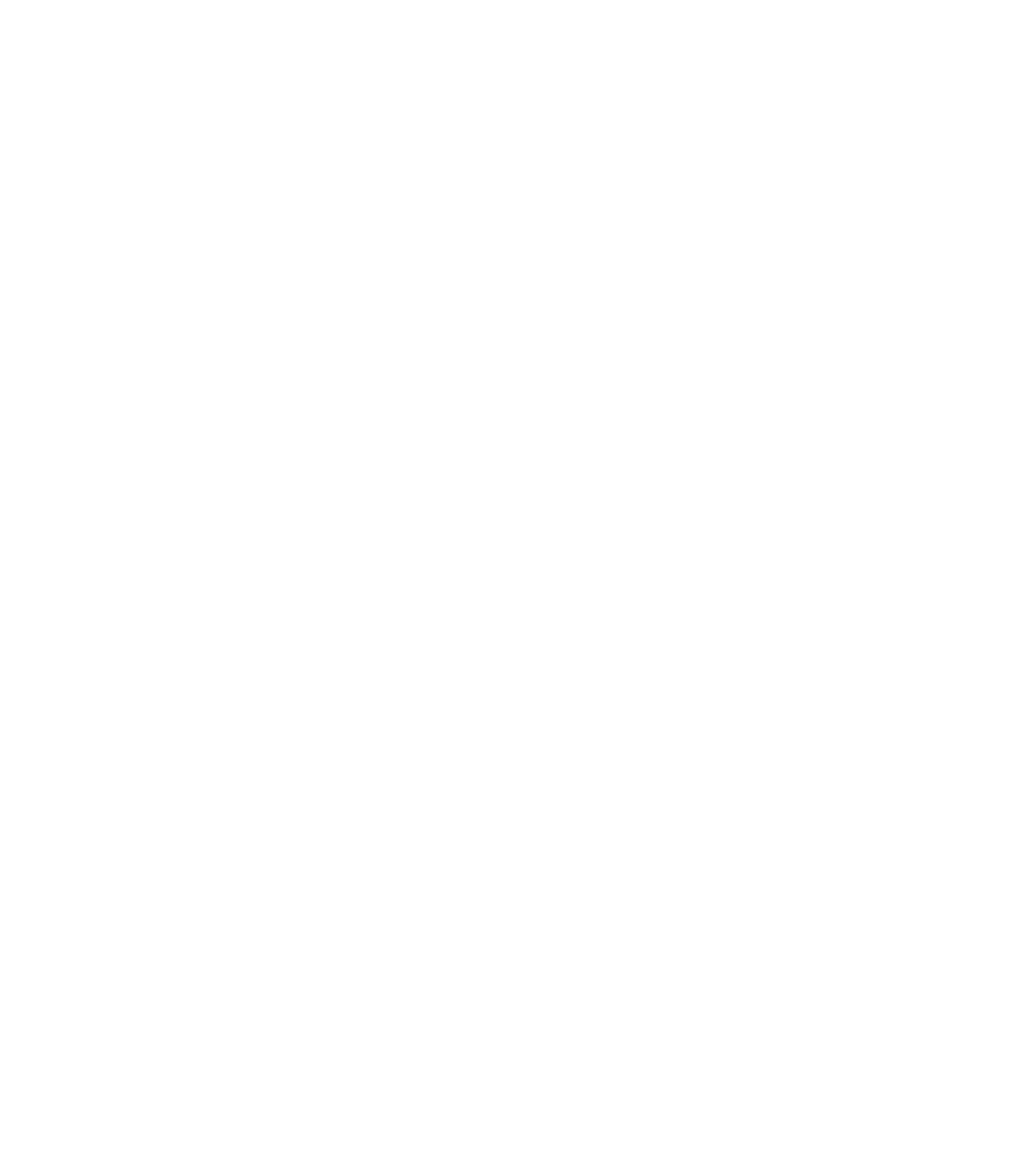
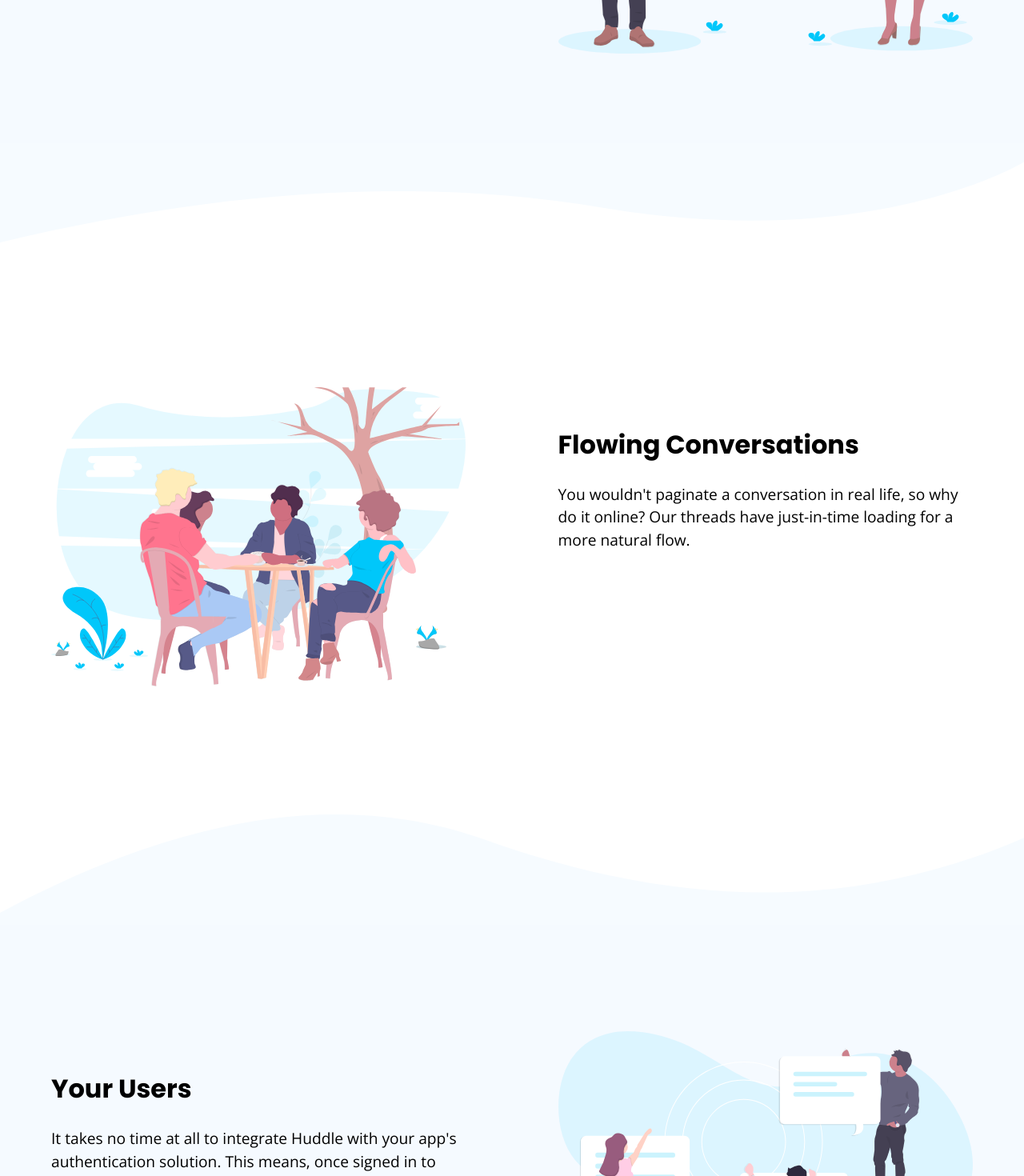
Before and after one commit to AbderrahmaneFadili/huddle-landing-page-react, a React (Create React App) app: page / in a window 1280 px wide. Shown: the part 2485-3955 px from the top of the page at 80% size. Before the commit the page ends 1947 px from the top, so only its background shows below. Built offline with nearby package versions, Linux system fonts and the light colour scheme.

Commit message:
About Sections

```diff
--- /dev/null
+++ b/src/AboutData/index.js
@@ -0,0 +1,51 @@
+import theme from "../themes/theme";
+
+export const aboutOne = {
+  padding: false,
+  imgStart: false,
+  bgColor: theme.colors.VeryPaleBlue,
+  aboutImage: require("../images/illustration-grow-together.svg").default,
+  aboutTitle: "Grow Together",
+  aboutDescription: `Generate meaningful discussions with your audience and build a strong, loyal community.
+Think of the insightful conversations you miss out on with a feedback form.`,
+  aboutTopMobilePattern: require("../images/bg-section-top-mobile-1.svg")
+    .default,
+  aboutTopDesktopPattern: require("../images/bg-section-top-desktop-1.svg")
+    .default,
+  aboutBottomMobilePattern: require("../images/bg-section-bottom-mobile-1.svg")
+    .default,
+  aboutBottomDesktopPattern: require("../images/bg-section-bottom-desktop-1.svg")
+    .default,
+};
+
+export const aboutTwo = {
+  padding: true,
+  imgStart: true,
+  bgColor: "white",
+  aboutImage: require("../images/illustration-flowing-conversation.svg")
+    .default,
+  aboutTitle: "Flowing Conversations",
+  aboutDescription: `You wouldn't paginate a conversation in real life, so why do it online? Our threads have
+just-in-time loading for a more natural flow.`,
+  aboutTopMobilePattern: null,
+  aboutTopDesktopPattern: null,
+  aboutBottomMobilePattern: null,
+  aboutBottomDesktopPattern: null,
+};
+
+export const aboutThree = {
+  bgColor: theme.colors.VeryPaleBlue,
+  aboutImage: require("../images/illustration-your-users.svg").default,
+  aboutTitle: "Your Users",
+  aboutDescription: `It takes no time at all to integrate Huddle with your app's authentication solution. This means,
+once signed in to your app, your users can start chatting immediately.`,
+  aboutTopMobilePattern: require("../images/bg-section-top-mobile-2.svg")
+    .default,
+  aboutTopDesktopPattern: require("../images/bg-section-top-desktop-2.svg")
+    .default,
+  aboutBottomMobilePattern: require("../images/bg-section-bottom-mobile-2.svg")
+    .default,
+  aboutBottomDesktopPattern: require("../images/bg-section-bottom-desktop-2.svg")
+    .default,
+  padding: false,
+};
--- a/src/App.jsx
+++ b/src/App.jsx
@@ -1,28 +1,16 @@
 import React from "react";
-import styled, { ThemeProvider } from "styled-components";
+import { ThemeProvider } from "styled-components";
 import theme from "./themes/theme";
 import GlobalStyle from "./themes/GlobalStyle";
+import { aboutOne, aboutThree, aboutTwo } from "./AboutData";
 //Components
 import Header from "./components/Header/Header";
 import IntroSection from "./components/IntroSection/IntroSection";
 import CommunitiesSection from "./components/CommunitiesSection/CommunitiesSection";
-//Top Pattern
-const TopPatternMobile = styled.img`
-  width: 100%;
+import AboutSetion from "./components/AboutSection/AboutSetion";
 
-  @media screen and (min-width: 968px) {
-    display: none;
-  }
-`;
-
-const TopPatternDesktop = styled.img`
-  width: 100%;
-
-  @media screen and (max-width: 968px) {
-    display: none;
-  }
-`;
 const App = () => {
+  console.log(aboutOne);
   return (
     <ThemeProvider theme={theme}>
       <>
@@ -30,12 +18,9 @@ const App = () => {
         <Header />
         <IntroSection />
         <CommunitiesSection />
-        <TopPatternMobile
-          src={require("./images/bg-section-top-mobile-1.svg").default}
-        />
-        <TopPatternDesktop
-          src={require("./images/bg-section-top-desktop-1.svg").default}
-        />
+        <AboutSetion {...aboutOne} />
+        <AboutSetion {...aboutTwo} />
+        <AboutSetion {...aboutThree} />
       </>
     </ThemeProvider>
   );
--- /dev/null
+++ b/src/components/AboutSection/AboutSection.styles.js
@@ -0,0 +1,102 @@
+import styled from "styled-components";
+//Pattern Mobile top
+export const PatternMobileTop = styled.img`
+  width: 100%;
+  position: relative;
+  top: -8rem;
+
+  @media screen and (min-width: 768px) {
+    display: none;
+  }
+`;
+//Pattern Mobile Bottom
+export const PatternMobileBottom = styled.img`
+  width: 100%;
+  position: relative;
+  bottom: -5.5rem;
+  height: 100px;
+
+  @media screen and (min-width: 768px) {
+    display: none;
+  }
+`;
+
+//Pattern Desktop top
+export const PetternDesktopTop = styled.img`
+  width: 100%;
+  position: relative;
+  top: -8rem;
+
+  @media screen and (max-width: 768px) {
+    display: none;
+  }
+`;
+
+//Pattern Desktop Bottom
+export const PatternDesktopBottom = styled.img`
+  width: 100%;
+  position: relative;
+  bottom: -7rem;
+  @media screen and (max-width: 768px) {
+    display: none;
+  }
+`;
+
+//About Wrapper
+export const AboutWrapper = styled.section`
+  background-color: ${({ bgColor }) => bgColor};
+  padding: ${({ padding }) => (padding ? "18rem 0" : "0")};
+`;
+
+export const AboutContainer = styled.div`
+  display: flex;
+  flex-wrap: wrap;
+  flex-direction: ${({ imgStart }) => (imgStart ? "row" : "row-reverse")};
+  justify-content: space-between;
+`;
+
+export const AboutCol = styled.div`
+  width: 100%;
+
+  @media screen and (min-width: 768px) {
+    width: 45%;
+  }
+`;
+
+export const AboutImg = styled.img`
+  width: 100%;
+  height: 100%;
+`;
+
+export const AboutContent = styled.div`
+  display: flex;
+  flex-direction: column;
+  justify-content: center;
+  align-items: center;
+  margin: 3rem 0;
+
+  @media screen and (min-width: 768px) {
+    justify-content: flex-start;
+    align-items: flex-start;
+    text-align: left;
+  }
+`;
+
+export const AboutTitle = styled.h1`
+  text-align: center;
+  margin-bottom: 1.5rem;
+
+  @media screen and (min-width: 768px) {
+    font-size: 2rem;
+  }
+`;
+
+export const AboutDescription = styled.p`
+  text-align: center;
+  line-height: 1.5;
+  font-size: 1.2rem;
+
+  @media screen and (min-width: 768px) {
+    text-align: left;
+  }
+`;
--- /dev/null
+++ b/src/components/AboutSection/AboutSetion.jsx
@@ -0,0 +1,62 @@
+import React from "react";
+import { Container } from "../../themes/GlobalStyle";
+import {
+  AboutWrapper,
+  PatternDesktopBottom,
+  PetternDesktopTop,
+  PatternMobileTop,
+  PatternMobileBottom,
+  AboutCol,
+  AboutImg,
+  AboutContainer,
+  AboutTitle,
+  AboutContent,
+  AboutDescription,
+} from "./AboutSection.styles";
+
+const AboutSetion = ({
+  imgStart,
+  aboutImage,
+  aboutTitle,
+  aboutDescription,
+  aboutTopMobilePattern,
+  aboutTopDesktopPattern,
+  aboutBottomMobilePattern,
+  aboutBottomDesktopPattern,
+  bgColor,
+  padding,
+}) => {
+  return (
+    <AboutWrapper padding={padding} bgColor={bgColor}>
+      {/* Patterns */}
+      {aboutTopMobilePattern && (
+        <PatternMobileTop src={aboutTopMobilePattern} />
+      )}
+      {aboutTopDesktopPattern && (
+        <PetternDesktopTop src={aboutTopDesktopPattern} />
+      )}
+      <Container>
+        <AboutContainer imgStart={imgStart}>
+          <AboutCol>
+            <AboutImg src={aboutImage} />
+          </AboutCol>
+          <AboutCol>
+            <AboutContent>
+              <AboutTitle>{aboutTitle}</AboutTitle>
+              <AboutDescription>{aboutDescription}</AboutDescription>
+            </AboutContent>
+          </AboutCol>
+        </AboutContainer>
+      </Container>
+      {/* Patterns */}
+      {aboutBottomMobilePattern && (
+        <PatternMobileBottom src={aboutBottomMobilePattern} />
+      )}
+      {aboutBottomDesktopPattern && (
+        <PatternDesktopBottom src={aboutBottomDesktopPattern} />
+      )}
+    </AboutWrapper>
+  );
+};
+
+export default AboutSetion;
--- a/src/components/CommunitiesSection/CommunitiesSection.styles.js
+++ b/src/components/CommunitiesSection/CommunitiesSection.styles.js
@@ -1,7 +1,7 @@
 import styled from "styled-components";
 
 export const CommunitiesWrapper = styled.section`
-  padding: 3rem 0;
+  padding: 3rem 0 14rem;
 `;
 
 export const CommunitiesContainer = styled.div`
```
